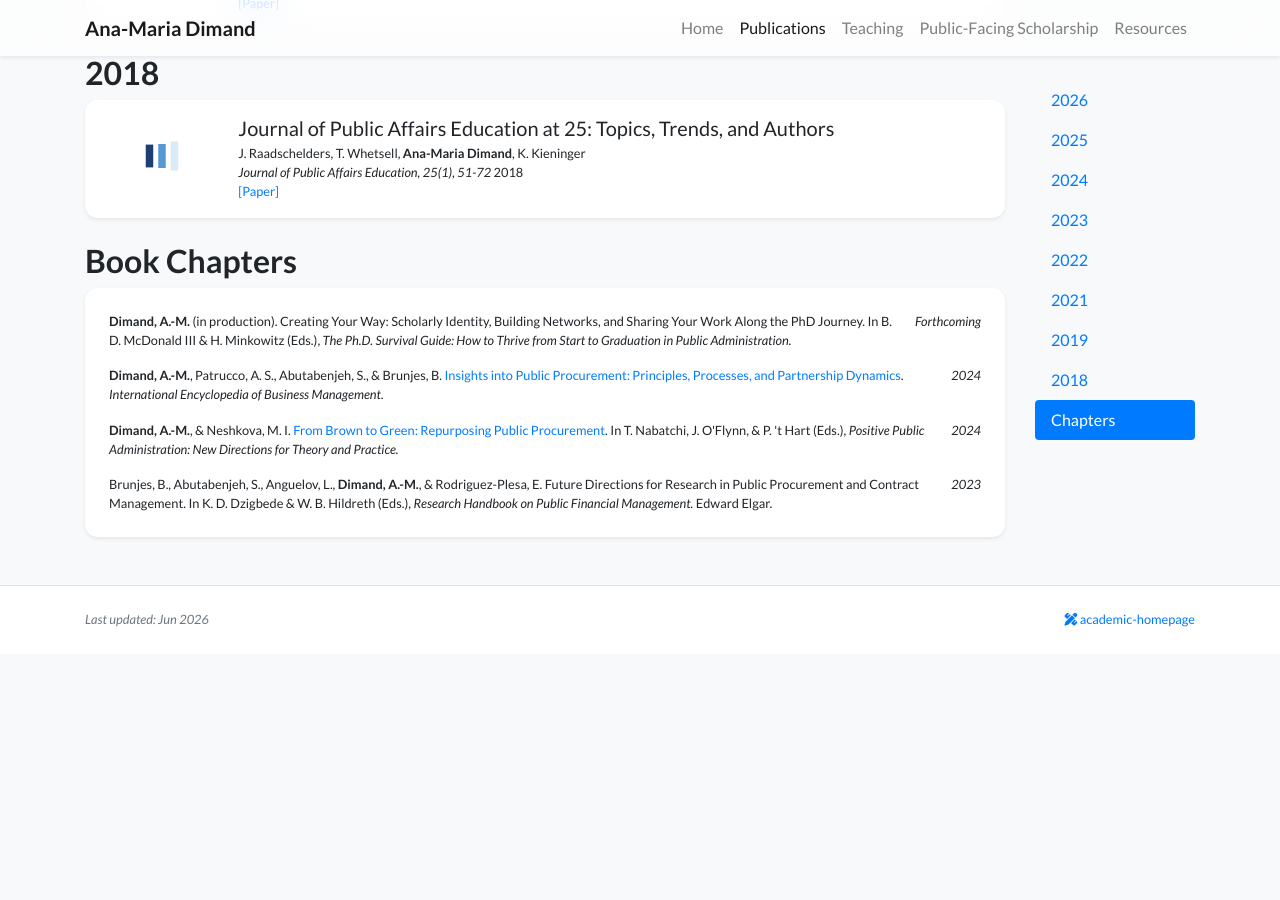
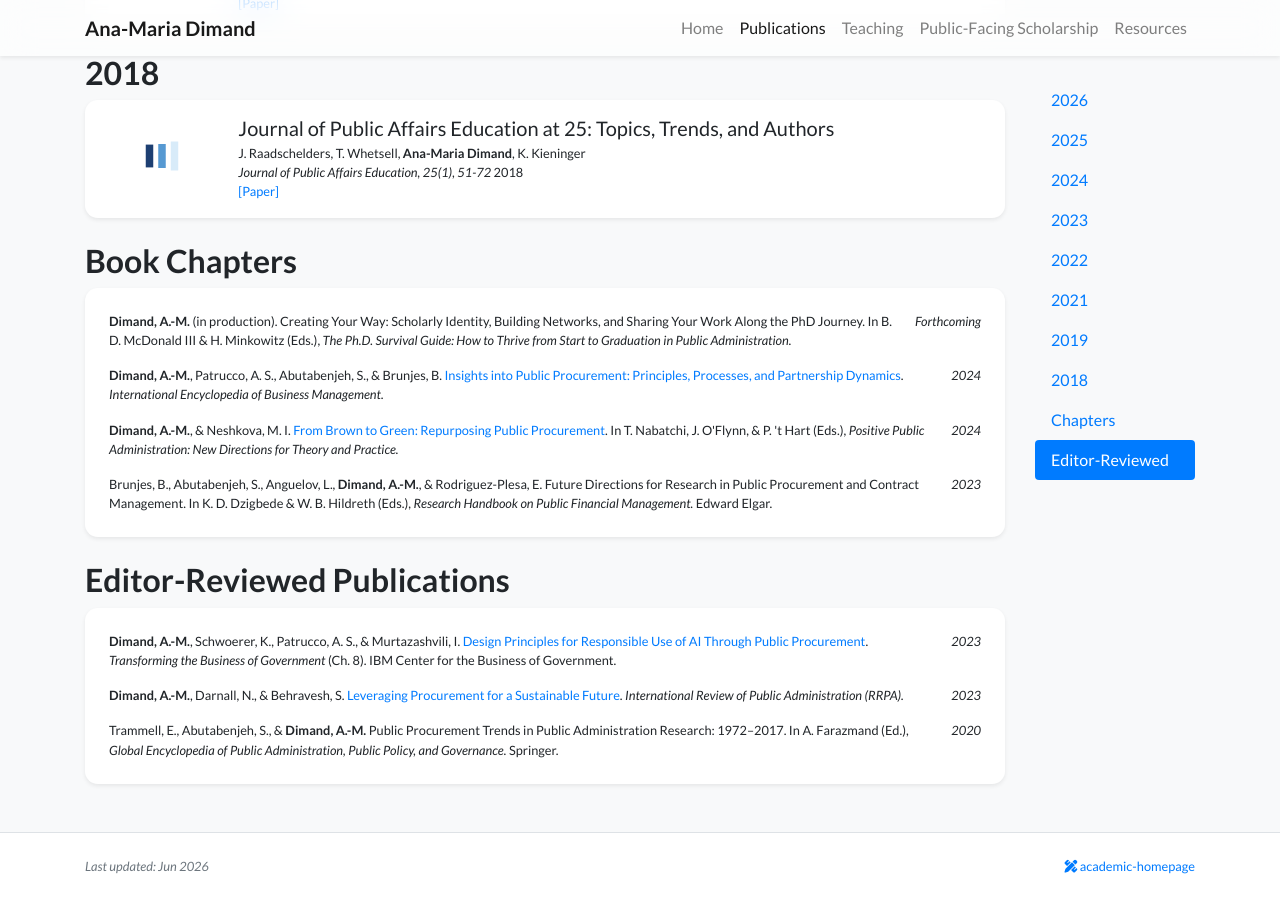
Before and after one commit to anamariadimand/anamariadimand.github.io, a Jekyll site: the page built from publications.html, in a window 1280 px wide and 900 px high, scrolled down 3767 px. Built offline with Jekyll 4.4.1, drawn with Linux system fonts in a browser that asks for light colours; nearby versions of some CDN libraries; a style sheet for code colours, icons or effects is not loaded; before the commit the page ends 4421 px from its top, so only the background shows below that.

Commit message:
Add Editor-Reviewed Publications section to Publications page
Co-Authored-By: Claude Opus 4.8 <noreply@anthropic.com>

```diff
--- a/publications.html
+++ b/publications.html
@@ -31,6 +31,17 @@ body_attr: >-
                 </ul>
             </div>
         </div>
+
+        <h2 class="pt-4" id="editor-reviewed">Editor-Reviewed Publications</h2>
+        <div class="card border-0 shadow-sm bg-white">
+            <div class="card-body p-4">
+                <ul class="list-unstyled mb-0">
+                    <li class="d-flex small mb-3"><div><strong>Dimand, A.-M.</strong>, Schwoerer, K., Patrucco, A. S., &amp; Murtazashvili, I. <a href="https://www.businessofgovernment.org/sites/default/files/Chapter%208%20-%20AI%20CX%20Dimand.pdf" target="_blank">Design Principles for Responsible Use of AI Through Public Procurement</a>. <em>Transforming the Business of Government</em> (Ch. 8). IBM Center for the Business of Government.</div><div class="ml-auto pl-3 no-break"><em>2023</em></div></li>
+                    <li class="d-flex small mb-3"><div><strong>Dimand, A.-M.</strong>, Darnall, N., &amp; Behravesh, S. <a href="https://www.tandfonline.com/doi/full/10.1080/12294659.2023.2260041" target="_blank">Leveraging Procurement for a Sustainable Future</a>. <em>International Review of Public Administration (RRPA).</em></div><div class="ml-auto pl-3 no-break"><em>2023</em></div></li>
+                    <li class="d-flex small mb-0"><div>Trammell, E., Abutabenjeh, S., &amp; <strong>Dimand, A.-M.</strong> Public Procurement Trends in Public Administration Research: 1972&ndash;2017. In A. Farazmand (Ed.), <em>Global Encyclopedia of Public Administration, Public Policy, and Governance.</em> Springer.</div><div class="ml-auto pl-3 no-break"><em>2020</em></div></li>
+                </ul>
+            </div>
+        </div>
     </div>
 
     <div class="col-2 d-none d-lg-block">
@@ -39,6 +50,7 @@ body_attr: >-
             <a class="nav-link d-block" href="#year-{{ year.name }}">{{ year.name }}</a>
             {% endfor %}
             <a class="nav-link d-block" href="#book-chapters">Chapters</a>
+            <a class="nav-link d-block" href="#editor-reviewed">Editor-Reviewed</a>
         </div>
     </div>
 
```
